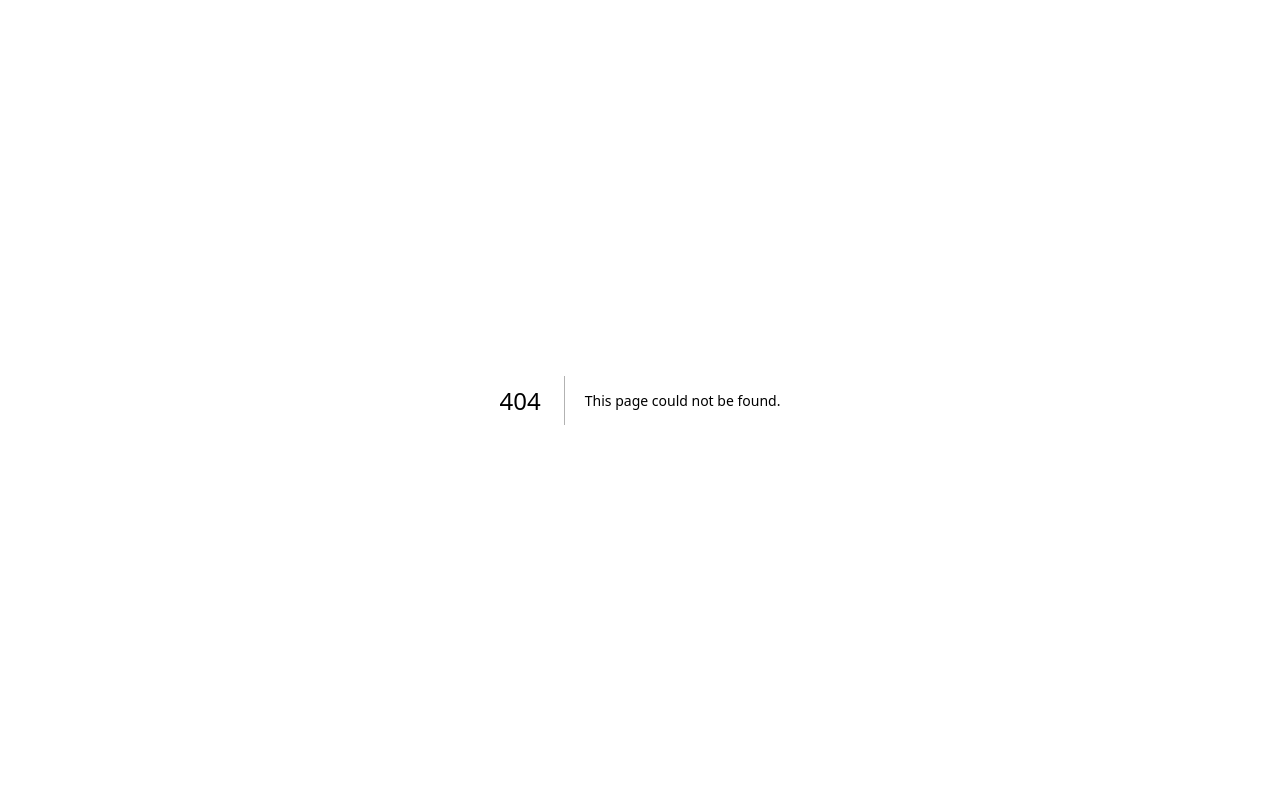
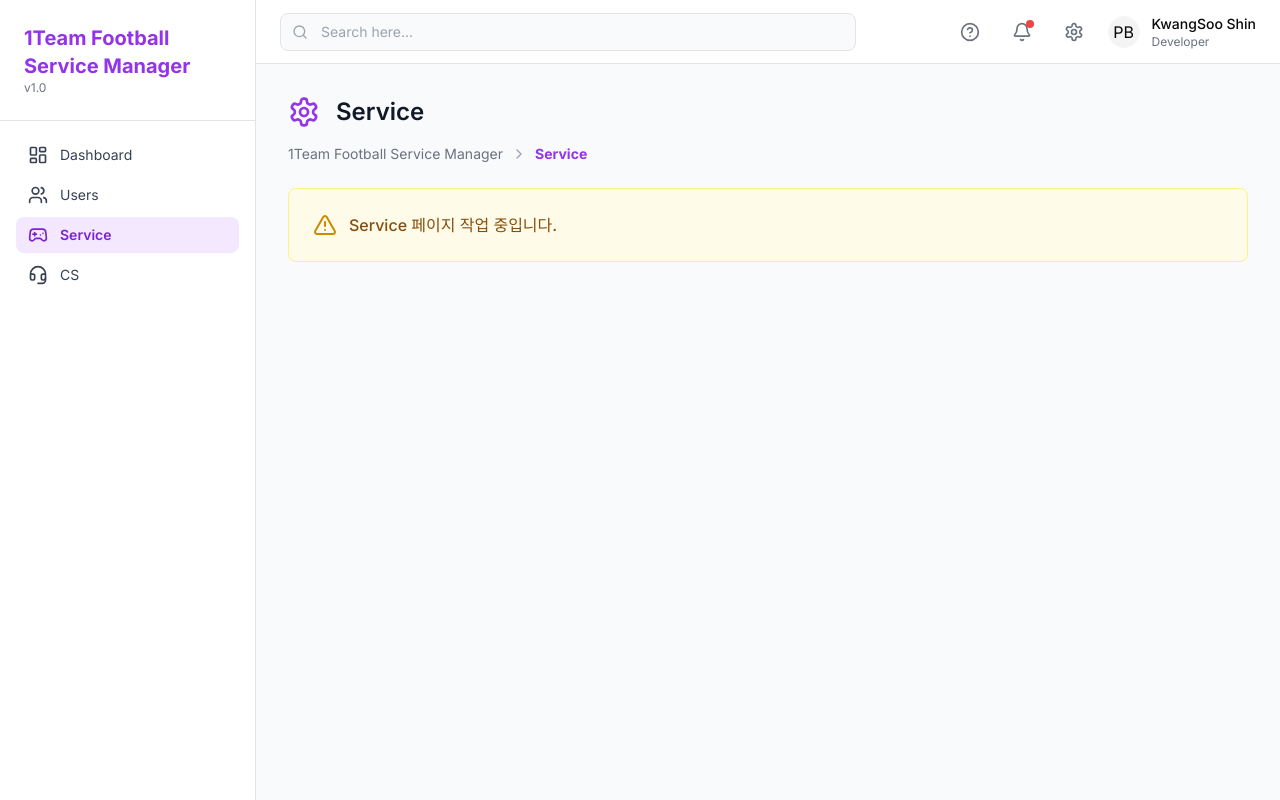
Before and after one commit to KWANGSOOSHIN-Zergtic/game-service-manager, a Next.js app: page /service in a window 1280 px wide. Before the commit this address had no page. Built offline with nearby package versions, Linux system fonts and the light colour scheme; sample sign-in values are in the browser's storage.

Commit message:
feat: 임시 페이지 구성

```diff
--- /dev/null
+++ b/src/app/(main)/cs/page.tsx
@@ -0,0 +1,14 @@
+import { AlertTriangle } from "lucide-react"
+import { Navigation } from "@/components/dashboard/navigation"
+
+export default function CSPage() {
+  return (
+    <div className="p-8 flex flex-col gap-6">
+      <Navigation />
+      <div className="flex items-center gap-3 p-6 bg-yellow-50 border border-yellow-200 rounded-lg">
+        <AlertTriangle className="w-6 h-6 text-yellow-600" />
+        <span className="text-yellow-800 font-medium">CS 페이지 작업 중입니다.</span>
+      </div>
+    </div>
+  )
+}
--- a/src/app/dashboard/layout.tsx
+++ b/src/app/(main)/layout.tsx
@@ -5,7 +5,7 @@ import { Sidebar } from "@/components/layout/sidebar"
 import { Header } from "@/components/layout/header"
 import { useAuth } from "@/hooks/useAuth"
 
-export default function DashboardLayout({
+export default function MainLayout({
   children,
 }: {
   children: React.ReactNode
--- /dev/null
+++ b/src/app/(main)/service/page.tsx
@@ -0,0 +1,14 @@
+import { AlertTriangle } from "lucide-react"
+import { Navigation } from "@/components/dashboard/navigation"
+
+export default function ServicePage() {
+  return (
+    <div className="p-8 flex flex-col gap-6">
+      <Navigation />
+      <div className="flex items-center gap-3 p-6 bg-yellow-50 border border-yellow-200 rounded-lg">
+        <AlertTriangle className="w-6 h-6 text-yellow-600" />
+        <span className="text-yellow-800 font-medium">Service 페이지 작업 중입니다.</span>
+      </div>
+    </div>
+  )
+}
--- /dev/null
+++ b/src/app/(main)/users/page.tsx
@@ -0,0 +1,14 @@
+import { AlertTriangle } from "lucide-react"
+import { Navigation } from "@/components/dashboard/navigation"
+
+export default function UsersPage() {
+  return (
+    <div className="p-8 flex flex-col gap-6">
+      <Navigation />
+      <div className="flex items-center gap-3 p-6 bg-yellow-50 border border-yellow-200 rounded-lg">
+        <AlertTriangle className="w-6 h-6 text-yellow-600" />
+        <span className="text-yellow-800 font-medium">Users 페이지 작업 중입니다.</span>
+      </div>
+    </div>
+  )
+}
--- a/src/components/dashboard/navigation.tsx
+++ b/src/components/dashboard/navigation.tsx
@@ -1,29 +1,60 @@
-import { ArrowLeft, LayoutDashboard } from "lucide-react"
+"use client"
+
+import { LayoutDashboard, Users, Settings, HeadphonesIcon, ChevronRight } from "lucide-react"
 import Link from "next/link"
+import { usePathname } from "next/navigation"
 
 export function Navigation() {
+  const pathname = usePathname()
+
+  const getPageInfo = () => {
+    const paths = pathname.split("/").filter(Boolean)
+    const currentPage = paths[0]?.toLowerCase()
+
+    switch(currentPage) {
+      case "dashboard":
+        return {
+          icon: <LayoutDashboard className="w-8 h-8 text-purple-600" />,
+          title: "Dashboard"
+        }
+      case "users":
+        return {
+          icon: <Users className="w-8 h-8 text-purple-600" />,
+          title: "Users"
+        }
+      case "service":
+        return {
+          icon: <Settings className="w-8 h-8 text-purple-600" />,
+          title: "Service"
+        }
+      case "cs":
+        return {
+          icon: <HeadphonesIcon className="w-8 h-8 text-purple-600" />,
+          title: "CS"
+        }
+      default:
+        return {
+          icon: <LayoutDashboard className="w-8 h-8 text-purple-600" />,
+          title: "Dashboard"
+        }
+    }
+  }
+
+  const pageInfo = getPageInfo()
+
   return (
-    <div className="flex flex-col gap-6">
-      <Link href="/" className="flex items-center gap-2 text-gray-600 hover:text-gray-900">
-        <ArrowLeft className="w-4 h-4" />
-        <span>Back</span>
-      </Link>
+    <div className="flex flex-col gap-4">
+      <div className="flex items-center gap-4">
+        {pageInfo.icon}
+        <h1 className="text-2xl font-semibold text-gray-900">{pageInfo.title}</h1>
+      </div>
 
-      <div className="flex flex-col gap-2">
-        <div className="flex items-center gap-4">
-          <LayoutDashboard className="w-8 h-8 text-purple-600" />
-          <h1 className="text-2xl font-semibold text-gray-900">Dashboard</h1>
-        </div>
-
-        <div className="flex items-center gap-2 text-sm">
-          <Link href="/dashboard" className="text-gray-500 hover:text-gray-700">Dashboard</Link>
-          <span className="text-gray-400">/</span>
-          <Link href="/dashboard/staff" className="text-gray-500 hover:text-gray-700">Staff List</Link>
-          <span className="text-gray-400">/</span>
-          <Link href="/dashboard/staff/requests" className="text-gray-500 hover:text-gray-700">Requests</Link>
-          <span className="text-gray-400">/</span>
-          <span className="text-purple-600 font-semibold">Setup New Request</span>
-        </div>
+      <div className="flex items-center gap-2 text-sm text-gray-500">
+        <Link href="/dashboard" className="hover:text-gray-700">
+          1Team Football Service Manager
+        </Link>
+        <ChevronRight className="w-4 h-4 text-gray-400" />
+        <span className="text-purple-600 font-bold">{pageInfo.title}</span>
       </div>
     </div>
   )
--- a/src/components/layout/sidebar.tsx
+++ b/src/components/layout/sidebar.tsx
@@ -13,9 +13,9 @@ import { cn } from "@/lib/utils"
 
 const menuItems = [
   { icon: LayoutDashboard, label: "Dashboard", href: "/dashboard" },
-  { icon: Users, label: "Users", href: "/user-management" },
-  { icon: Gamepad2, label: "Service", href: "/Service" },
-  { icon: Headset, label: "CS", href: "/CS" },
+  { icon: Users, label: "Users", href: "/users" },
+  { icon: Gamepad2, label: "Service", href: "/service" },
+  { icon: Headset, label: "CS", href: "/cs" },
 ]
 
 export function Sidebar() {
@@ -25,7 +25,7 @@ export function Sidebar() {
     <div className="w-64 bg-white border-r flex flex-col">
       {/* Logo */}
       <div className="p-6 border-b">
-        <h1 className="text-xl font-bold text-purple-600">1Team Fooball Service Manager</h1>
+        <h1 className="text-xl font-bold text-purple-600">1Team Football Service Manager</h1>
         <p className="text-xs text-gray-500">v1.0</p>
       </div>
 
```
Also changed, not shown: src/app/(main)/dashboard/page.tsx (renamed from src/app/dashboard/page.tsx).
